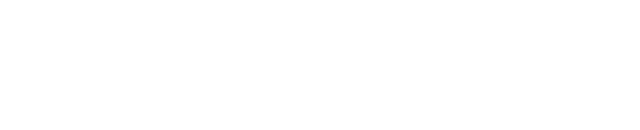
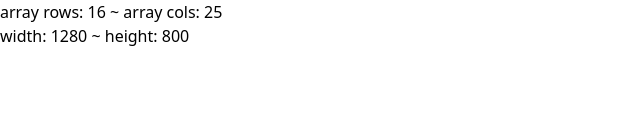
Before and after one commit to guyyan1/react-proj, a React (Create React App) app: page / in a window 1280 px wide. Shown: the top 130 px of the page, without its empty margins (0-640 px from the left). Built offline with nearby package versions, Linux system fonts and the light colour scheme; grey boxes are pictures that could not be loaded.

Commit message:
added initial tiles array

```diff
--- a/src/App.js
+++ b/src/App.js
@@ -3,17 +3,31 @@ import Tile from './components/tile';
 import './index.css';
 import { useState } from 'react';
 import { motion } from 'framer-motion'
+import useWindowDimensions from './hooks/useWindowDimentions';
+
+
+
 function App() {
   const showEmplyees = true;
-  const [role, setRole] = useState('Developer')
+  const { height, width } = useWindowDimensions();
+  const tileSize = 50;
+  const [tiles, setTiles] = useState(
+      Array(
+      Math.floor(height/tileSize))
+      .fill()
+      .map(() => Array(Math.floor(width/tileSize))
+      .fill(<Tile></Tile>))
+  )
   return (
     <div className="App">
       {showEmplyees ? (
         <>
-          <input type='text' onChange={(e)=>{
-              setRole(e.target.value);
-            }}
-          />
+          <div>
+              array rows: {tiles.length} ~ array cols: {tiles[1].length}
+          </div>
+          <div>
+              width: {width} ~ height: {height}
+          </div>
           <motion.div
               className="flex flex-wrap"
               animate={{ x: 100 , y: 100 }}
--- a/src/components/Employee.js
+++ /dev/null
@@ -1,24 +0,0 @@
-function Employee(props){
-    return (
-        <div class="py-8 px-8 max-w-sm m-2 bg-white rounded-xl shadow-lg space-y-2 sm:py-4 sm:flex sm:items-center sm:space-y-0 sm:space-x-6">
-        <img
-            class="object-cover rounded-full h-[100px] w-[100px] block m-2 h-24 rounded-full sm:mx-0 sm:shrink-0"
-            src={props.img}
-            alt="Employees's Face"
-        />
-        <div class="text-center space-y-2 sm:text-left">
-          <div class="space-y-0.5">
-            <p class="text-lg text-black font-semibold">
-              {props.name}
-            </p>
-            <p class="text-slate-500 font-medium">
-              {props.role ? props.role : "Unknown"}
-            </p>
-          </div>
-          <button class="px-4 py-1 text-sm text-purple-600 font-semibold rounded-full border border-purple-200 hover:text-white hover:bg-purple-600 hover:border-transparent focus:outline-none focus:ring-2 focus:ring-purple-600 focus:ring-offset-2">Message</button>
-        </div>
-      </div>
-    )
-}
-
-export default Employee;
--- a/src/components/tile.js
+++ b/src/components/tile.js
@@ -3,7 +3,7 @@ function Tile(props){
         <img
             class="object-cover rounded-full h-[100px] w-[100px] block m-2 h-24 rounded-full sm:mx-0 sm:shrink-0"
             src={props.img}
-            alt="Object's Img"
+            alt=""
         />
     )
 }
--- /dev/null
+++ b/src/hooks/useWindowDimentions.js
@@ -0,0 +1,27 @@
+import { useEffect, useState } from "react";
+
+function getWindowDimensions() {
+    const { innerWidth: width, innerHeight: height } = window;
+    return {
+      width,
+      height
+    };
+  }
+
+function useWindowDimensions() {
+    const [windowDimensions, setWindowDimensions] = useState(
+      getWindowDimensions()
+    );
+    useEffect(() => {
+      function handleResize() {
+        setWindowDimensions(getWindowDimensions());
+      }
+
+      window.addEventListener("resize", handleResize);
+      return () => window.removeEventListener("resize", handleResize);
+    }, []);
+
+    return windowDimensions;
+  }
+
+export default useWindowDimensions;
```
